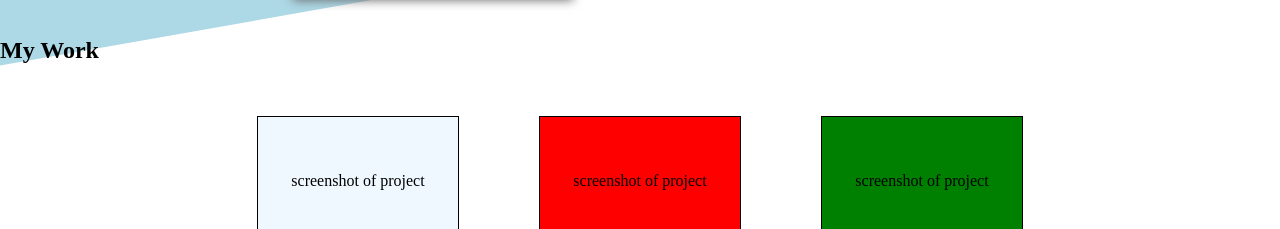
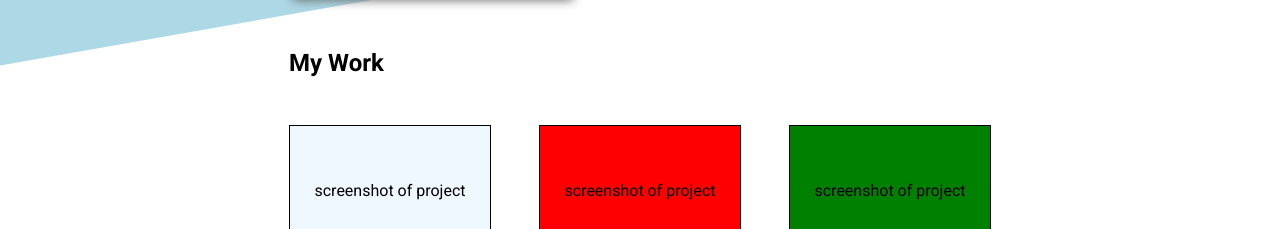
Before and after one commit to ecruzreal/homepage, a plain HTML site: page index.html in a window 1280 px wide. Shown: the part 303-532 px from the top of the page. Drawn offline with Linux system fonts and the light colour scheme.

Commit message:
Adjusted label for projects

```diff
--- a/index.html
+++ b/index.html
@@ -1,6 +1,9 @@
 <!DOCTYPE html>
 <html lang="en">
 <head>
+    <link rel="preconnect" href="https://fonts.googleapis.com">
+    <link rel="preconnect" href="https://fonts.gstatic.com" crossorigin>
+    <link href="https://fonts.googleapis.com/css2?family=Roboto:ital,wght@0,100;0,300;0,400;0,500;0,700;0,900;1,100;1,300;1,400;1,500;1,700;1,900&display=swap" rel="stylesheet">
     <link rel="stylesheet" href="style.css">
     <meta charset="UTF-8">
     <meta name="viewport" content="width=device-width, initial-scale=1.0">
@@ -28,9 +31,9 @@
             </section>
         </section>
     </header>
-    <h2>My Work</h2>
     <div class="grid-container">
         <section class="projects-grid">
+            <h2 class="work">My Work</h2>
             <article class="project-card p1">
                 <div class="screenshot">
                     <span>screenshot of project</span>
--- a/style.css
+++ b/style.css
@@ -3,6 +3,7 @@ body{
     margin: 0;
     padding: 0;
     overflow-x: hidden;
+    font-family: 'Roboto', Arial, Helvetica, sans-serif;
 }
 
 /* HEADER */
@@ -13,6 +14,7 @@ header{
     align-items: center;
     overflow: hidden;
 }
+
 
 header::before{
     content: '';
@@ -90,9 +92,16 @@ header::before{
 .projects-grid{
     display: grid;
     grid-template-columns: repeat(3, minmax(200px, 1fr));
-    grid-template-rows: repeat(2 auto);
-    gap: 5rem;
+    grid-template-rows: repeat(3 auto);
+    gap: 3rem;
     padding: 2rem;
+}
+
+.work{
+    grid-row: 1 / 2;
+    grid-column: 1 / 4;
+    margin: 0;
+    padding: 0;
 }
 
 .project-card{
```
